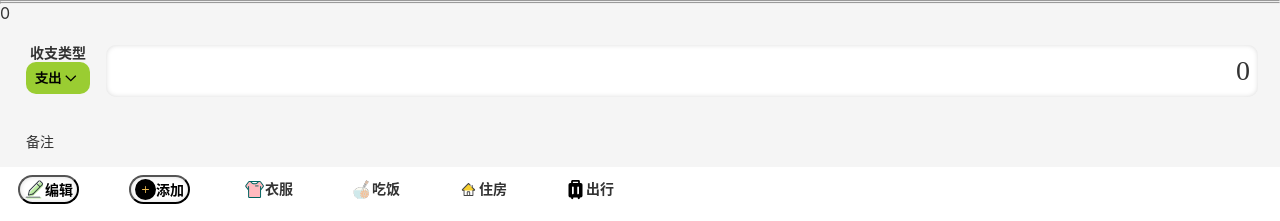
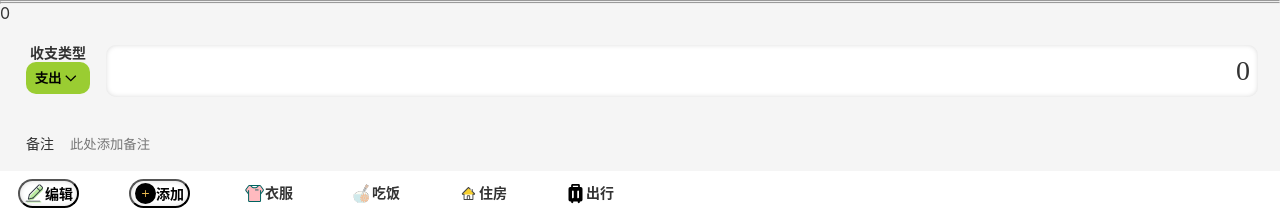
Before and after one commit to yichang8421/BitByBiter, a React app: page /#/money in a window 1280 px wide. Shown: the top 221 px of the page. Built offline with nearby package versions, Linux system fonts and the light colour scheme.

Commit message:
抽离 ElementCenter.tsx 和 Space.tsx

```diff
--- /dev/null
+++ b/src/components/CalculatorOutput/ElementCenter.tsx
@@ -0,0 +1,10 @@
+import styled from "styled-components";
+
+const ElementCenter = styled.div`
+    display: flex;
+    justify-content: center;
+    align-items: center;
+    flex-direction: column;
+`;
+
+export {ElementCenter};
--- /dev/null
+++ b/src/components/CalculatorOutput/Space.tsx
@@ -0,0 +1,7 @@
+import styled from "styled-components";
+
+const Space = styled.div`
+    height: 16px;
+`;
+
+export {Space};
--- a/src/components/Imput.tsx
+++ b/src/components/Imput.tsx
@@ -11,7 +11,7 @@ const Label = styled.label`
     > input{
         display: block;
         width: 100%;
-        height: 48px;
+        height: 40px;
         background: none;
         border:none;
     }
@@ -19,7 +19,7 @@ const Label = styled.label`
 
 type Props = {
     label: string;
-    hidePad: () => void;
+    hidePad?: () => void;
 } & React.InputHTMLAttributes<HTMLInputElement>;
 
 const Input: React.FC<Props> = (props) => {
--- a/src/views/component/EditTags/EditTag.tsx
+++ b/src/views/component/EditTags/EditTag.tsx
@@ -5,6 +5,9 @@ import {useParams} from "react-router-dom";
 import Icon from "components/Icon";
 import {Button} from "components/MyButton";
 import styled from "styled-components";
+import {Input} from "../../../components/Imput";
+import {ElementCenter} from "../../../components/CalculatorOutput/ElementCenter";
+import {Space} from "../../../components/CalculatorOutput/Space";
 
 type Params = {
     id: string
@@ -22,6 +25,12 @@ const Topbar = styled.header`
     line-height: 40px;
 `;
 
+const InputWrapper = styled.div`
+    background: white;
+    margin-top: 16px;
+    padding:0 16px;
+`;
+
 const EditTag: React.FC = () => {
     const {findTag} = useTags();
     let {id} = useParams<Params>();
@@ -34,16 +43,21 @@ const EditTag: React.FC = () => {
                 <span>编辑标签</span>
                 <Icon/>
             </Topbar>
-            <div>
-                <label>
-                    <span>备注</span>
-                    <input
-                        type="text"
-                        placeholder="标签名"
-                    />
-                </label>
-            </div>
-            <Button>删除标签</Button>
+            <InputWrapper>
+                <Input
+                    label={"编辑"}
+                    type={"text"}
+                    placeholder={"标签名"}
+                />
+            </InputWrapper>
+            <Space/>
+            <Space/>
+            <Space/>
+            <Space/>
+            <Space/>
+            <ElementCenter>
+                <Button>删除标签</Button>
+            </ElementCenter>
         </Layout>
     );
 };
--- a/src/views/component/EditTags/TagsList.tsx
+++ b/src/views/component/EditTags/TagsList.tsx
@@ -5,6 +5,8 @@ import styled from "styled-components";
 import Icon from "components/Icon";
 import {Link} from "react-router-dom";
 import { Button } from "components/MyButton";
+import {ElementCenter} from "../../../components/CalculatorOutput/ElementCenter";
+import {Space} from "../../../components/CalculatorOutput/Space";
 
 const TitleWrapper = styled.div`
     text-align: center;
@@ -44,17 +46,6 @@ const TagList = styled.ol`
     }
 `;
 
-const ElementCenter = styled.div`
-    display: flex;
-    justify-content: center;
-    align-items: center;
-    flex-direction: column;
-`;
-
-const Space = styled.div`
-    height: 16px;
-`;
-
 const TagsList = () => {
     const {tags} = useTags();
     return (
--- a/src/views/component/NoteSection.tsx
+++ b/src/views/component/NoteSection.tsx
@@ -4,7 +4,7 @@ import {Input} from "../../components/Imput";
 
 const Wrapper = styled.section`
     background: #f5f5f5;
-    padding: 0 16px;
+    padding: 6px 16px;
     margin-left: 10px;
     font-size: 14px;
 `;
@@ -22,7 +22,13 @@ const NoteSection: React.FC<Props> = (props: Props) => {
     };
     return (
         <Wrapper>
-            <Input label={"备注"} hidePad={props.hidePad} type={"text"} value={note} onChange={onChange}/>
+            <Input
+                label={"备注"}
+                hidePad={props.hidePad}
+                type={"text"}
+                placeholder={"此处添加备注"}
+                value={note}
+                onChange={onChange}/>
         </Wrapper>
     );
 };
```
